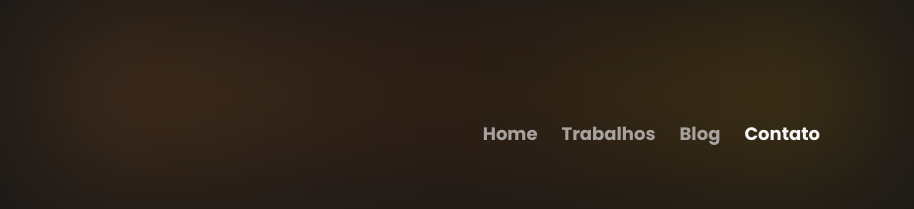
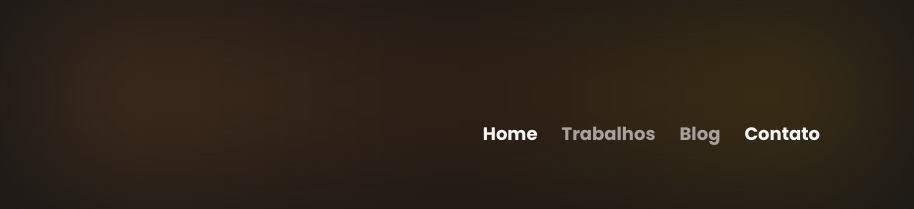
Before and after one commit to guilherssousa/guilherssousa.dev, a Next.js app: page /contact in a window 1280 px wide. Shown: the top 209 px of the page, without its empty margins (180-1094 px from the left). Built offline with nearby package versions, Linux system fonts and the light colour scheme.

Commit message:
change route verificatioN

```diff
--- a/components/header.tsx
+++ b/components/header.tsx
@@ -48,7 +48,7 @@ const Header = () => {
     };
   }, [headerRef]);
 
-  const isRouteActive = (route: string) => router.pathname === route;
+  const isRouteActive = (route: string) => router.pathname.includes(route);
 
   return (
     <header
```
